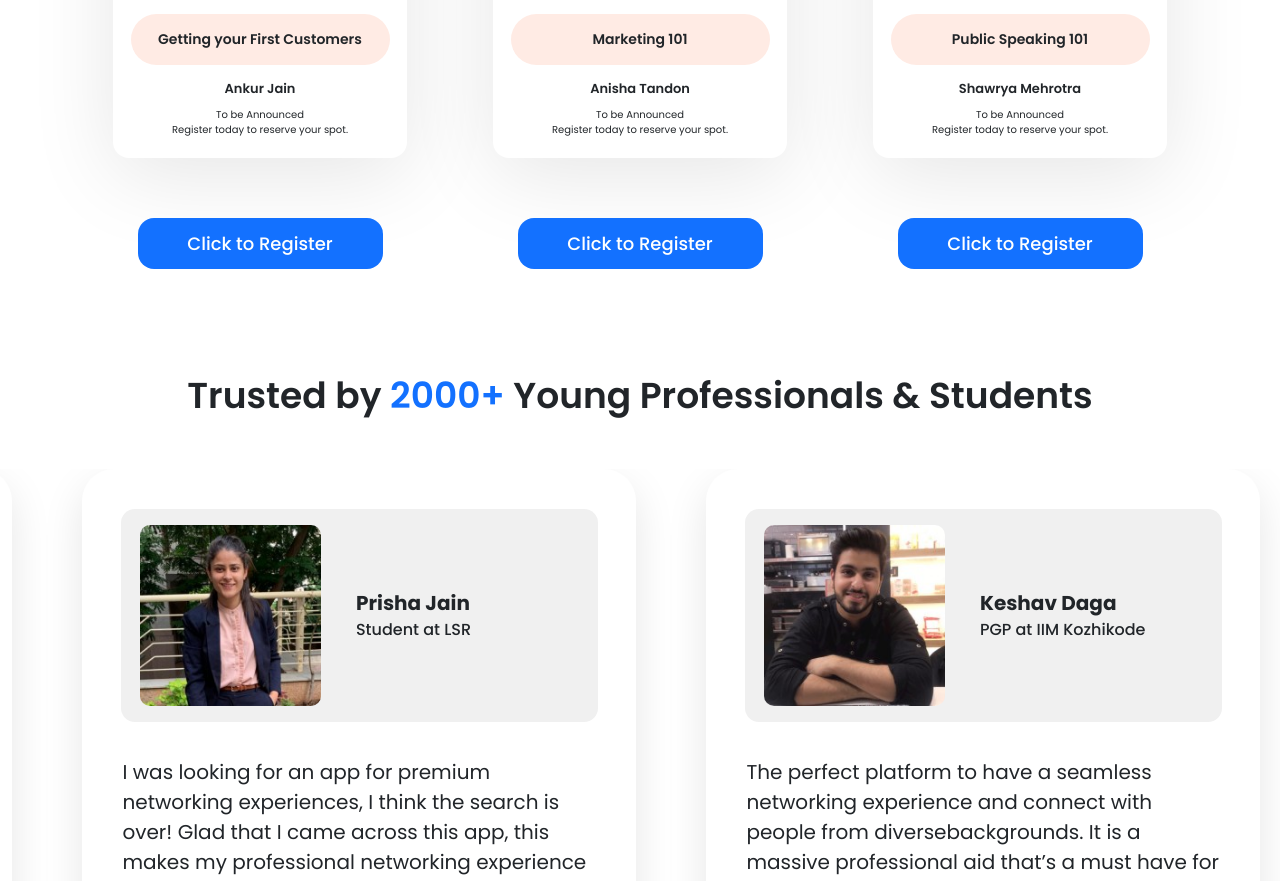
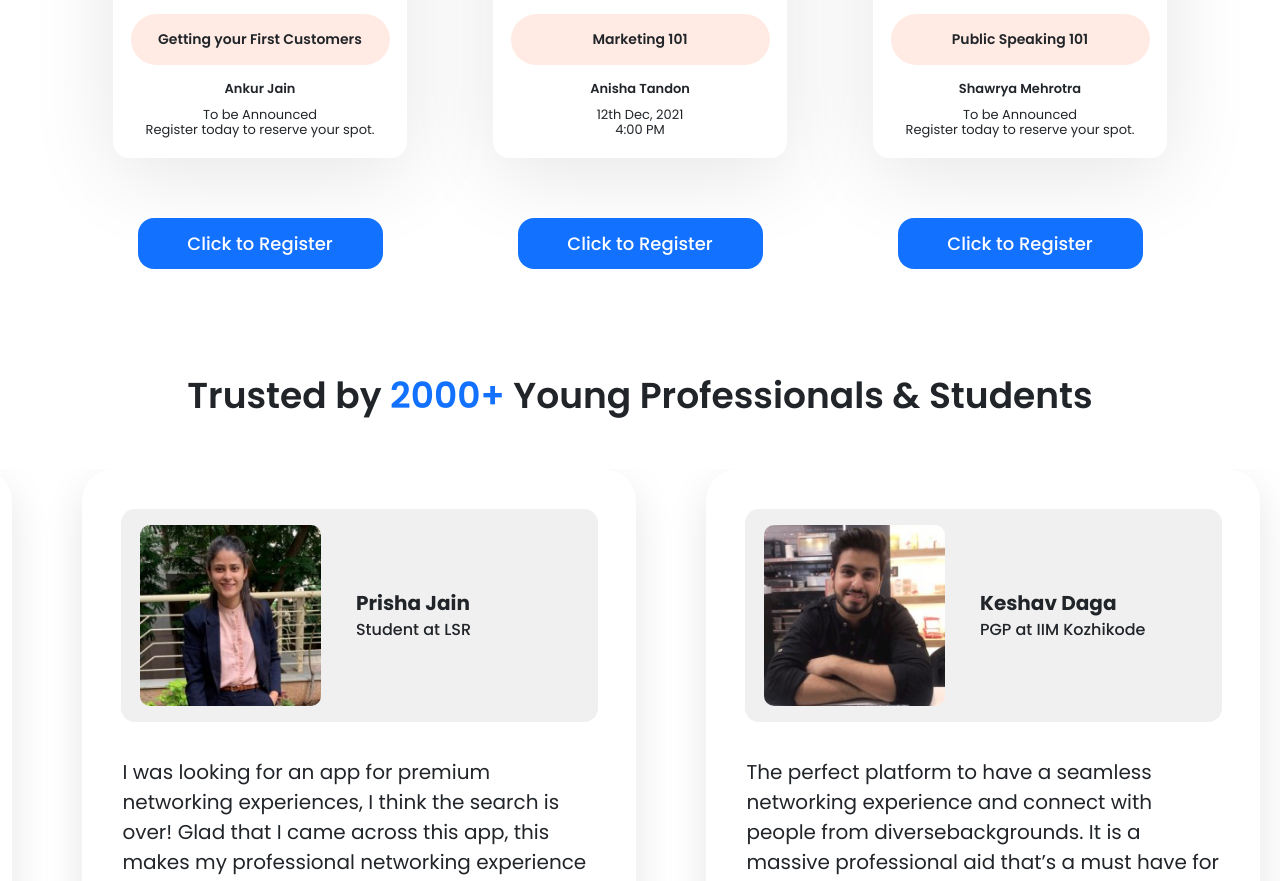
Before and after one commit to rish6696/next-metvy, a Next.js app: page / in a window 1280 px wide. Shown: the part 2568-3449 px from the top of the page. Built offline with nearby package versions, Linux system fonts and the light colour scheme.

Commit message:
date change and font change

```diff
--- a/src/screens/LandingV2/LandingV2.tsx
+++ b/src/screens/LandingV2/LandingV2.tsx
@@ -68,8 +68,8 @@ const _Landing = ({ setWidth, width }) => {
             imgName: 'anisha_img.png',
             title: 'Marketing 101',
             name: 'Anisha Tandon',
-            date: 'To be Announced',
-            time: 'Register today to reserve your spot.',
+            date: '12th Dec, 2021',
+            time: '4:00 PM',
             registerLink :  'https://fzuiq327sni.typeform.com/metvysessions'
         },
         {
@@ -1378,7 +1378,7 @@ const _Landing = ({ setWidth, width }) => {
                                                                         lineHeight:
                                                                             '15px',
                                                                         fontSize:
-                                                                            '10px',
+                                                                            '13px',
                                                                         marginTop:
                                                                             '8px'
                                                                     }}
```
